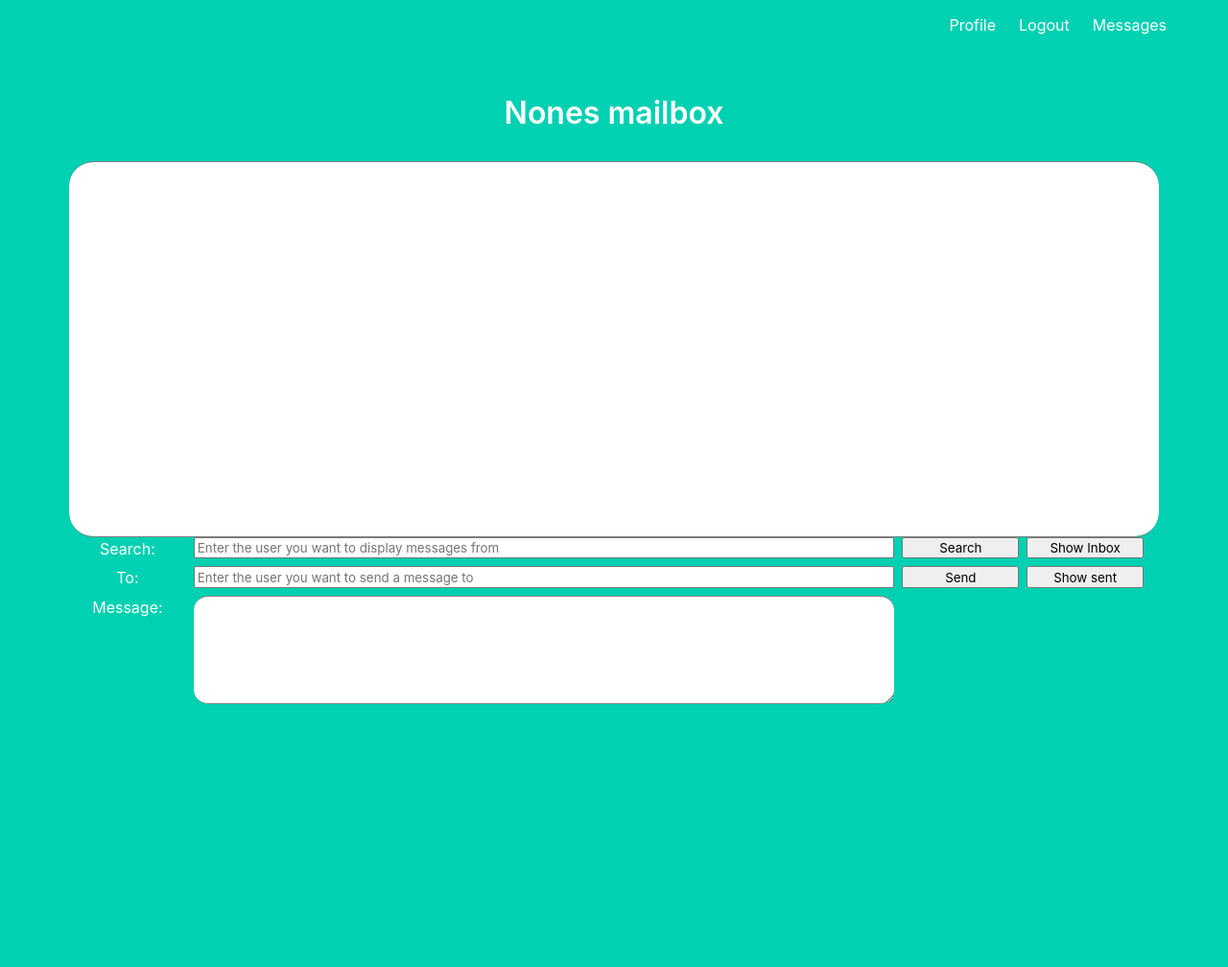
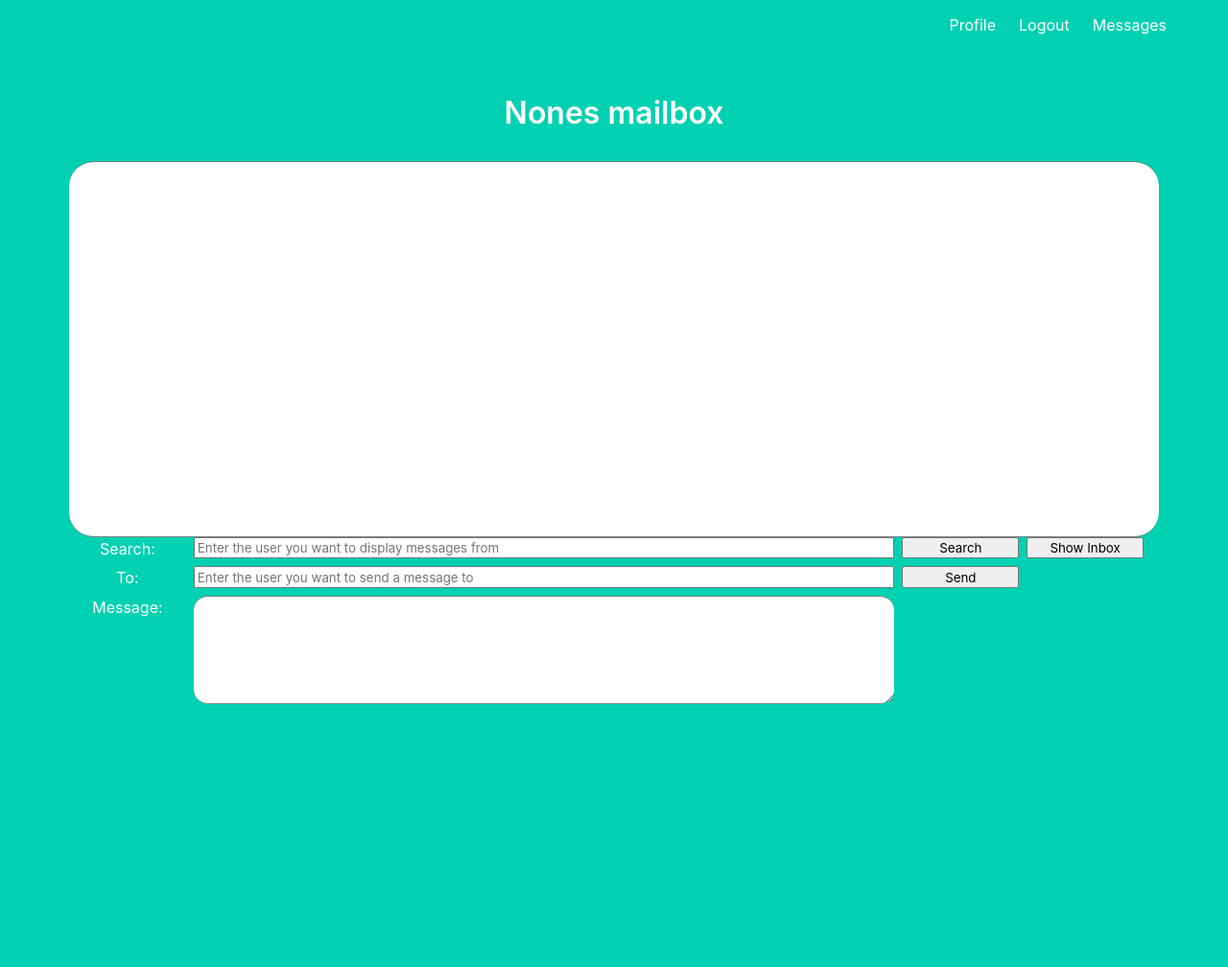
Before and after one commit to henrietterebnor/inf226_oblig2, a Flask app: page /searchAndSend in a window 1280 px wide. Shown: the whole page at 96% size. Run offline with Flask 2, Linux system fonts and the light colour scheme; a user stored in the database is signed in.

Commit message:
Måtte fjerne show sent button, bruker heller tid på denne når alt annet er ferdig.

```diff
--- a/project/messaging.py
+++ b/project/messaging.py
@@ -41,7 +41,7 @@ def receive_message(user_name):
     except Error as e:
         return 'ERROR : ' + e
 
-#
+
 def send(username, message, recipient,time):
     try:
         if not username or not message:
--- a/project/templates/sending.html
+++ b/project/templates/sending.html
@@ -69,7 +69,7 @@
             <label for="recipient">To:</label>
             <input type="search" id="recipient" name="recipient" placeholder="Enter the user you want to send a message to" value="">
             <button type="button" id="sendBtn">Send</button>
-            <button type="button" id="sentBtn">Show sent</button>
+            <span></span>
             <label for="message">Message:</label>
             <textarea id="message" style="grid-row: span 4;"> </textarea>
         </div>
@@ -106,6 +106,7 @@
         anchor.scrollIntoView();
 
     };
+
     var send = async (recipient, message) => {
         console.log(recipient)
         console.log(message)
@@ -124,6 +125,8 @@
 
     };
 
+
+
     searchField.addEventListener('keydown', ev => {
         if (ev.key === 'Enter') {
             search(searchField.value);
```
